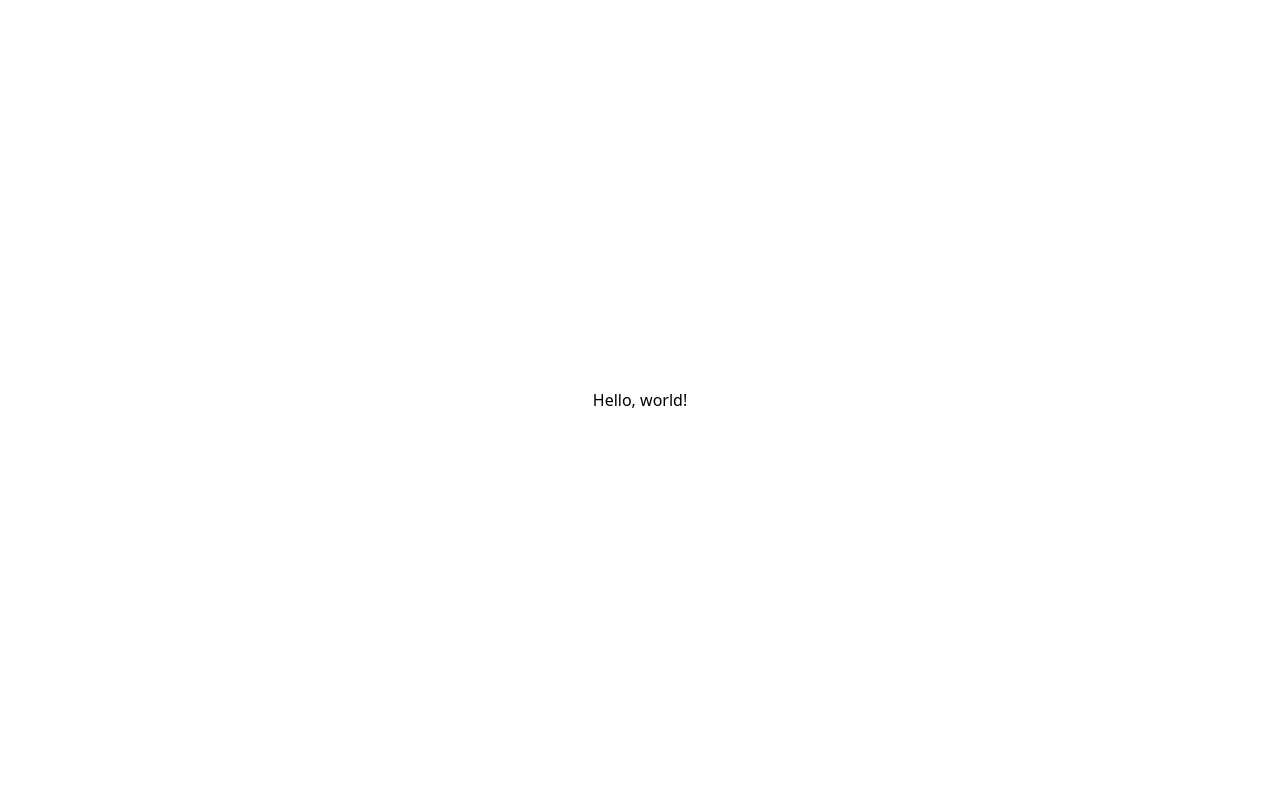
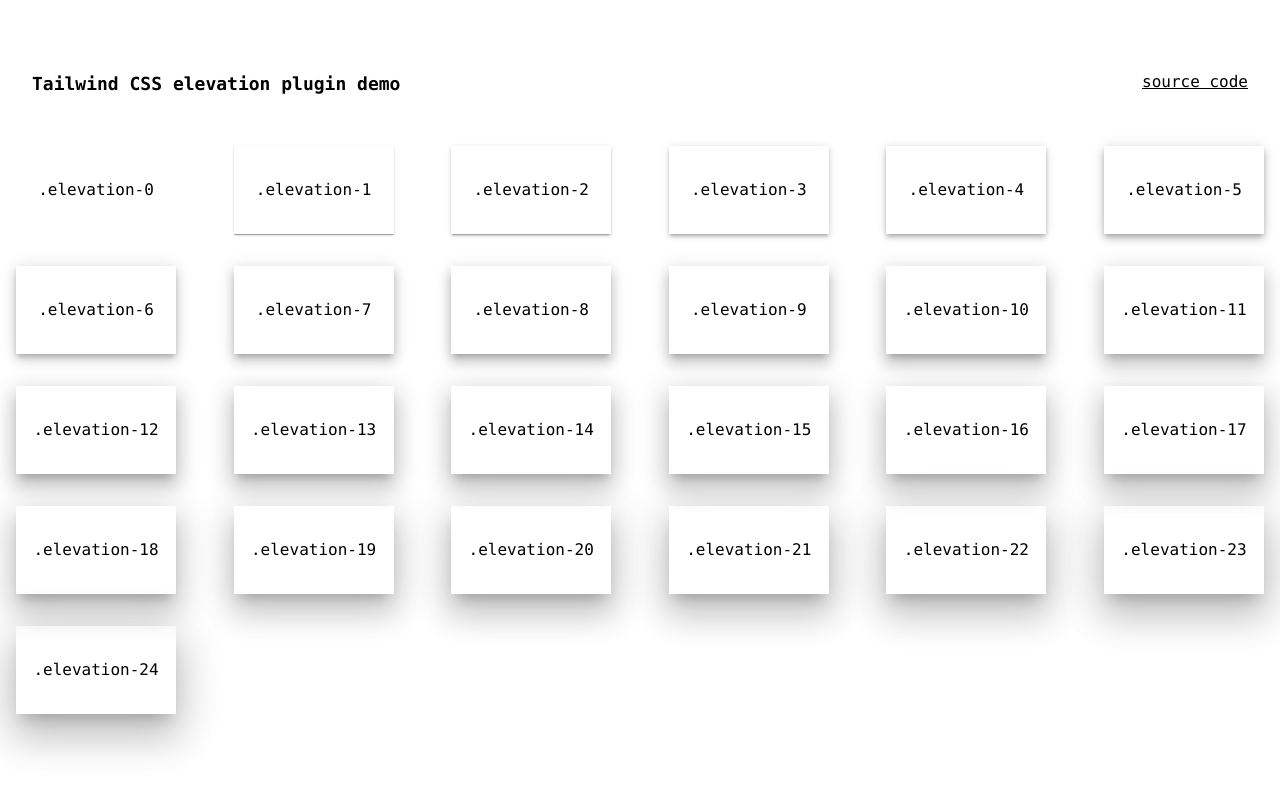
Before and after one commit to jonz94/tailwindcss-elevation-plugin-demo, a Vue app: page / in a window 1280 px wide. Shown: the top 792 px of the page. Built offline with nearby package versions, Linux system fonts and the light colour scheme.

Commit message:
feat: add demo

```diff
--- a/index.html
+++ b/index.html
@@ -2,9 +2,9 @@
 <html lang="en">
   <head>
     <meta charset="UTF-8" />
-    <link rel="icon" href="/favicon.ico" />
+    <link rel="icon" type="image/png" sizes="32x32" href="/favicon.png" />
     <meta name="viewport" content="width=device-width, initial-scale=1.0" />
-    <title>Vite App</title>
+    <title>Tailwind CSS elevation plugin demo</title>
   </head>
   <body>
     <div id="app"></div>
--- a/src/App.vue
+++ b/src/App.vue
@@ -1,7 +1,16 @@
-<script setup lang="ts"></script>
+<script setup lang="ts">
+import Box from './components/Box.vue'
+</script>
 
 <template>
-  <div class="min-h-screen grid place-content-center">
-    <h1>Hello, world!</h1>
+  <div class="container mx-auto min-h-screen grid place-content-center space-y-8 font-mono">
+    <header class="flex justify-between px-8">
+      <h1 class="font-bold text-lg">Tailwind CSS elevation plugin demo</h1>
+      <p><a href="https://github.com/jonz94/tailwindcss-elevation-plugin-demo" class="underline">source code</a></p>
+    </header>
+
+    <main class="flex flex-wrap justify-between">
+      <Box v-for="i in 25" :z-value="i - 1" />
+    </main>
   </div>
 </template>
--- /dev/null
+++ b/src/components/Box.vue
@@ -0,0 +1,11 @@
+<script setup lang="ts">
+const props = defineProps({
+  zValue: { type: Number, required: true },
+})
+</script>
+
+<template>
+  <div class="w-40 m-4 py-8 px-2 text-center" :class="'elevation-' + zValue">
+    <p>.elevation-{{ zValue }}</p>
+  </div>
+</template>
--- a/tailwind.config.js
+++ b/tailwind.config.js
@@ -4,5 +4,10 @@ module.exports = {
   theme: {
     extend: {},
   },
+  safelist: [
+    {
+      pattern: /^elevation/,
+    },
+  ],
   plugins: [require('./plugins/elevation')],
 }
```
Also changed, not shown: public/favicon.png (added), 1 other file (tests, documents, lock files or other folders).
